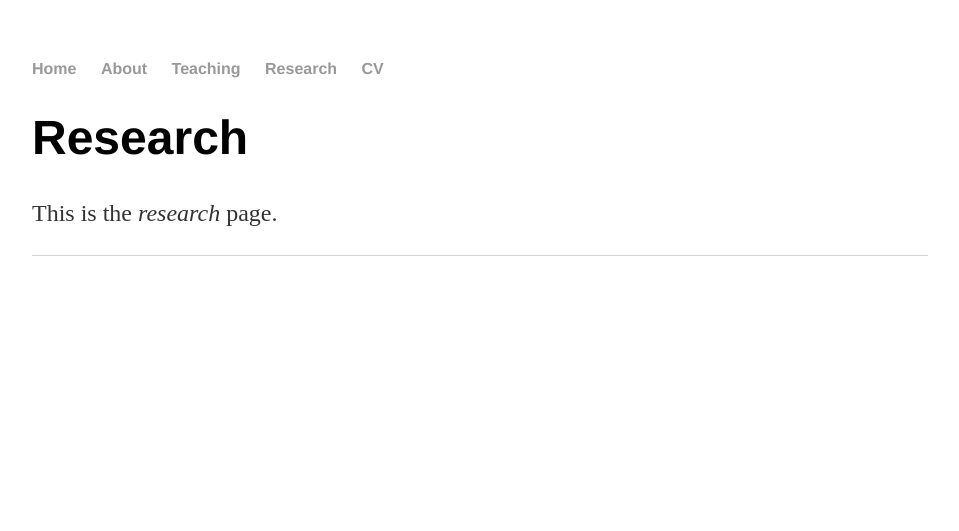
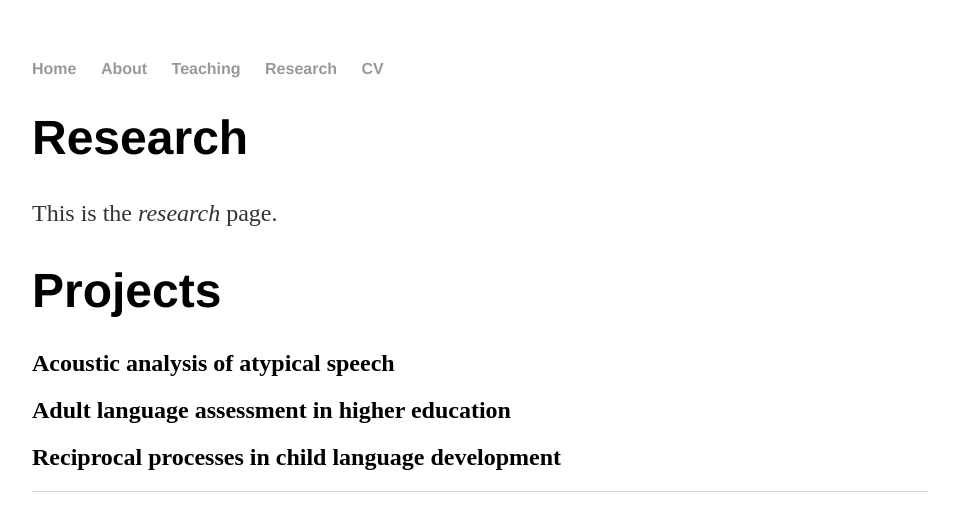
Before and after one commit to ethanweed/ethanweed.github.io, a Jekyll site: the page built from research/index.html, in a window 1280 px wide. Shown: the top 531 px of the page, without its empty margins (160-1119 px from the left). Built offline with Jekyll 4.4.1, drawn with Linux system fonts in a browser that asks for light colours.

Commit message:
added headers to research page

```diff
--- a/research/index.html
+++ b/research/index.html
@@ -6,3 +6,12 @@ title: Research
 	<h1>Research</h1>
 	<p>This is the <em> research </em> page. </p>
 </div><!-- /.blurb -->
+
+
+<h1>Projects</h1>
+
+<h2>Acoustic analysis of atypical speech</h2>
+
+<h2>Adult language assessment in higher education</h2>
+
+<h2>Reciprocal processes in child language development</h2>
```
